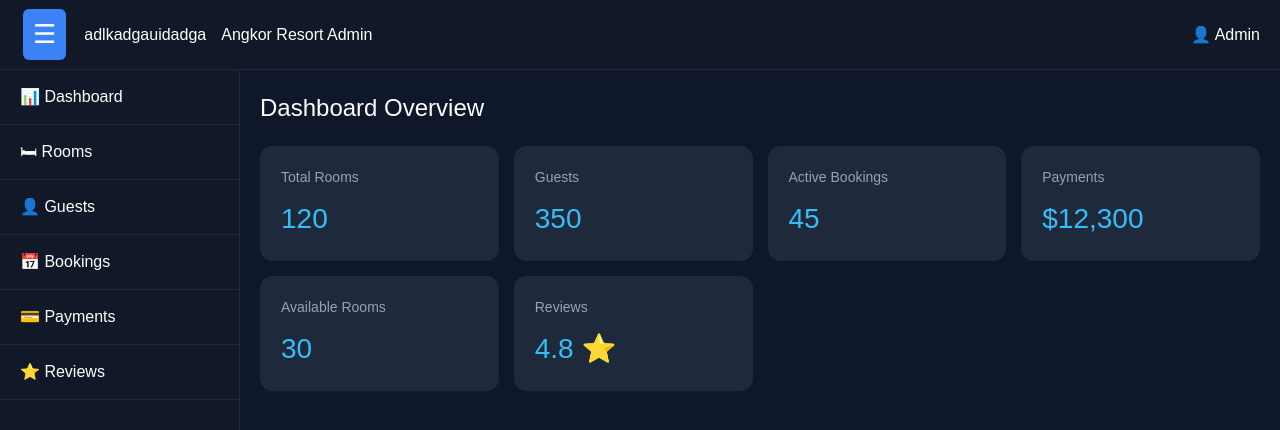
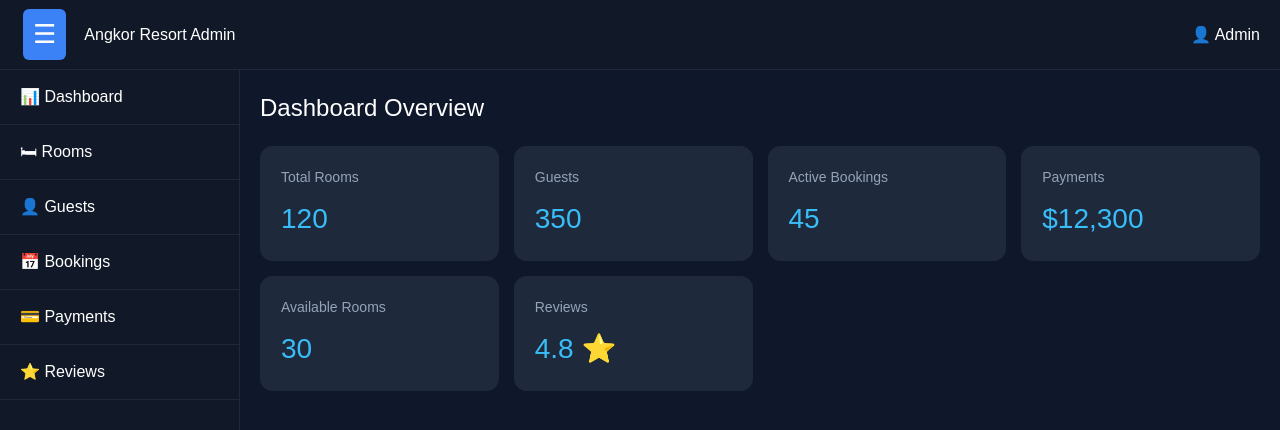
Before and after one commit to TommyBoizzzz/Angkor-Resort-Frontend, a React app: page /admin in a window 1280 px wide. Shown: the top 430 px of the page. Built offline with nearby package versions, Linux system fonts and the light colour scheme; the HTML template or start-up script is replaced by a standard one.

Commit message:
feature/test : for create vdo

```diff
--- a/src/admin/pages/dashboard.jsx
+++ b/src/admin/pages/dashboard.jsx
@@ -18,7 +18,7 @@ function AdminHome() {
           >
             ☰
           </button>
-adlkadgauidadga
+
           <h2>Angkor Resort Admin</h2>
         </div>
 
```
